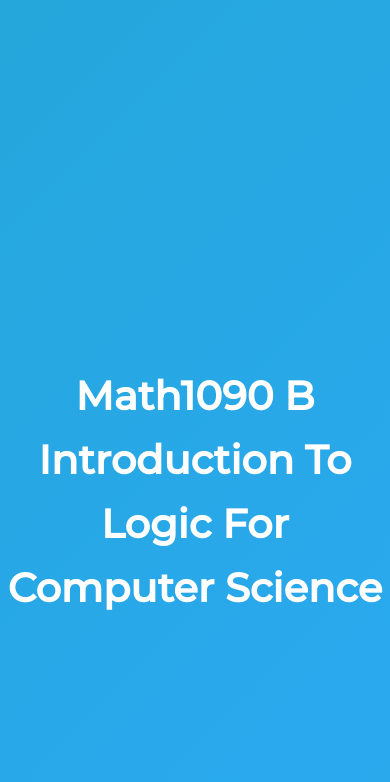
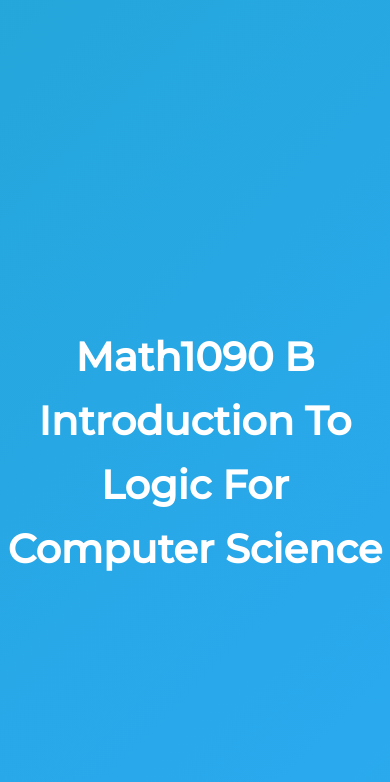
Before and after one commit to Simplyalex99/math1090.github.io, a plain HTML site: page index.html in a window 390 px wide. Shown: the part 62-844 px from the top of the page. Drawn offline with Linux system fonts and the light colour scheme.

Commit message:
fix: updated title font size

```diff
--- a/index.css
+++ b/index.css
@@ -192,8 +192,8 @@ animation: gradient 8s ease infinite;
 
 .section-a h1{
   padding:2em 0 1.2em;
-  font-size:2.5rem;
-  transform: translate(0,90%);
+  font-size:50px;
+  transform: translate(0,80%);
   text-align: center;
 
 
@@ -222,7 +222,14 @@ animation: gradient 8s ease infinite;
 
 
 @media(max-width:700px){
+.section-a h1{
+  font-size:2.5rem;
+  top:0;
+  left:0;
+  right: 0;
+  bottom:0;
 
+}
 .section-a h1 span{
     display:none;
 }
```
